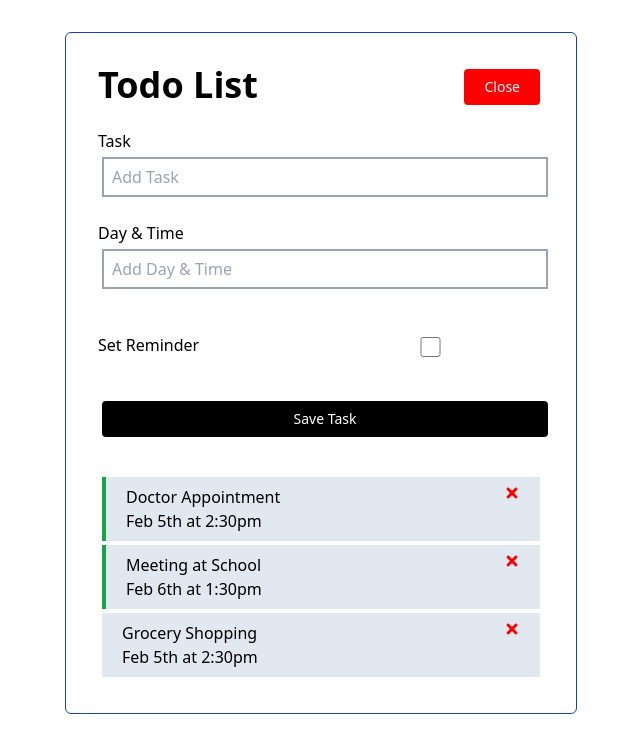
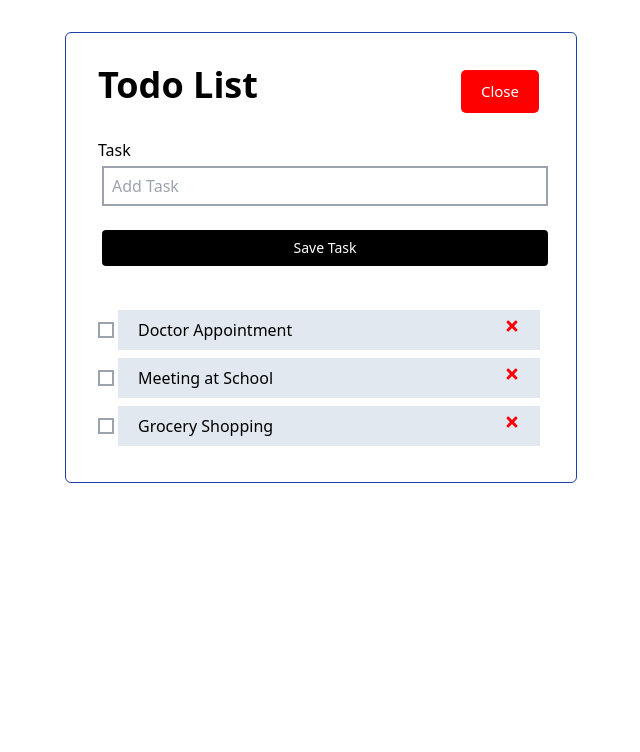
Before and after one commit to pnguyen46/reminder, a React (Create React App) app: page / in a window 1280 px wide. Both pictures are taken after a click on the button "Add". Shown: the top 752 px of the page, without its empty margins (319-959 px from the left). Built offline with nearby package versions, Linux system fonts and the light colour scheme.

Commit message:
redo front end

```diff
--- a/src/App.css
+++ b/src/App.css
@@ -423,7 +423,30 @@ html {
   margin: 0;
   padding: 0;
   font-family: Poppins, system-ui, sans-serif;
-};
+}
+
+.btn {
+  display: inline-block;
+  background: #000;
+  color: #fff;
+  border: none;
+  padding: 10px 20px;
+  margin: 5px;
+  border-radius: 5px;
+  cursor: pointer;
+  text-decoration: none;
+  font-size: 15px;
+  font-family: inherit;
+}
+
+.btn:focus {
+  outline: none;
+}
+
+.btn:active {
+  -webkit-transform: scale(0.98);
+          transform: scale(0.98);
+}
 
 *, ::before, ::after {
   --tw-border-spacing-x: 0;
@@ -570,6 +593,10 @@ html {
   margin: 0.25rem;
 }
 
+.m-auto {
+  margin: auto;
+}
+
 .my-8 {
   margin-top: 2rem;
   margin-bottom: 2rem;
@@ -614,8 +641,28 @@ html {
   height: 1.25rem;
 }
 
+.h-2 {
+  height: 0.5rem;
+}
+
+.h-7 {
+  height: 1.75rem;
+}
+
+.h-4 {
+  height: 1rem;
+}
+
 .w-full {
   width: 100%;
+}
+
+.w-2 {
+  width: 0.5rem;
+}
+
+.w-4 {
+  width: 1rem;
 }
 
 .max-w-lg {
@@ -628,6 +675,10 @@ html {
 
 .cursor-pointer {
   cursor: pointer;
+}
+
+.justify-center {
+  justify-content: center;
 }
 
 .justify-between {
@@ -677,6 +728,11 @@ html {
   border-color: rgb(22 163 74 / var(--tw-border-opacity));
 }
 
+.border-black {
+  --tw-border-opacity: 1;
+  border-color: rgb(0 0 0 / var(--tw-border-opacity));
+}
+
 .bg-black {
   --tw-bg-opacity: 1;
   background-color: rgb(0 0 0 / var(--tw-bg-opacity));
@@ -685,6 +741,11 @@ html {
 .bg-slate-200 {
   --tw-bg-opacity: 1;
   background-color: rgb(226 232 240 / var(--tw-bg-opacity));
+}
+
+.bg-red-500 {
+  --tw-bg-opacity: 1;
+  background-color: rgb(239 68 68 / var(--tw-bg-opacity));
 }
 
 .p-8 {
@@ -734,9 +795,22 @@ html {
   font-weight: 700;
 }
 
+.font-thin {
+  font-weight: 100;
+}
+
 .text-white {
   --tw-text-opacity: 1;
   color: rgb(255 255 255 / var(--tw-text-opacity));
+}
+
+.text-slate-400 {
+  --tw-text-opacity: 1;
+  color: rgb(148 163 184 / var(--tw-text-opacity));
+}
+
+.line-through {
+  text-decoration-line: line-through;
 }
 
 .filter {
--- a/src/App.tsx
+++ b/src/App.tsx
@@ -13,8 +13,7 @@ import { newTask } from "./components/AddTask";
 export interface task{
   id:number,
   text:string,
-  day:string,
-  reminder:boolean
+  completed:boolean
 }
 
 function App() {
@@ -23,26 +22,23 @@ function App() {
         {
             id:1,
             text:"Doctor Appointment",
-            day:"Feb 5th at 2:30pm",
-            reminder:true
+            completed:false
         },
         {
             id:2,
             text:"Meeting at School",
-            day:"Feb 6th at 1:30pm",
-            reminder:true
+            completed:false
         },
         {
             id:3,
             text:"Grocery Shopping",
-            day:"Feb 5th at 2:30pm",
-            reminder:false
+            completed:false
         }
     ]
   )
   const [addTask,setAddTask] = useState<boolean>(false);
 
-  //handlers
+  // handlers
   const createTask = (inputTask:newTask):void => {
     const id:number = Math.floor(Math.random() * 10000) + 1;
     const newTask:task = {id,...inputTask};
@@ -54,21 +50,22 @@ function App() {
     setTasks(tasks.filter((task:task) => task.id !== id))
   }
 
-  const toggleReminder = (id:number):void => {
+
+  const toggleComplete = (id:number):void => {
     setTasks(tasks.map((task:task) => {
       if(task.id === id){
-        return {...task,reminder:!task.reminder};
+        return {...task,completed:!task.completed}
       }else{
         return task;
       }
-    }));
+    }))
   }
 
   return (
     <div className="max-w-lg my-8 mx-auto overflow-auto min-h-300 border border-blue-800 p-8 rounded-md">
       <Header title='Todo List' addTask={addTask} onAdd={():void=> setAddTask(!addTask)}/>
       {addTask && (<AddTask makeTask={createTask}/>)}
-      {tasks.length > 0 ? <Tasks tasks={tasks} onDelete={deleteTask} onToggle={toggleReminder}/>:'Add Tasks'}
+      {tasks.length > 0 ? <Tasks tasks={tasks} onDelete={deleteTask} onCompleted={toggleComplete}/>:'Add Tasks'}
     </div>
   );
 }
--- a/src/components/AddTask.tsx
+++ b/src/components/AddTask.tsx
@@ -2,18 +2,15 @@ import { ChangeEvent, FormEvent, useState } from "react"
 
 export interface newTask{
   text:string,
-  day:string,
-  reminder:boolean
+  completed:boolean
 }
 
 export interface Props{
-  makeTask:({text,day,reminder}:newTask) => void
+  makeTask:({text}:newTask) => void
 }
 
 const AddTask = ({makeTask}:Props) => {
   const [text,setText] = useState<string>('');
-  const [day,setDay] = useState<string>('');
-  const [reminder,setReminder] = useState<boolean>(false);
 
 
   const submitTask = (event:FormEvent<HTMLFormElement>):void => {
@@ -22,10 +19,8 @@ const AddTask = ({makeTask}:Props) => {
       alert("Please enter a task");
       return;
     }
-    makeTask({text,day,reminder});
+    makeTask({text,completed:false});
     setText('');
-    setDay('');
-    setReminder(false);
   }
   return (
     <form action="" className="mb-10" onSubmit={submitTask}>
@@ -33,14 +28,6 @@ const AddTask = ({makeTask}:Props) => {
             <label htmlFor="task" className="block">Task</label>
             <input value={text} onChange={(event:ChangeEvent<HTMLInputElement>):void => setText(event.target.value)} type="text" placeholder="Add Task" id="task" className="w-full h-10 m-1 py-1 px-2 text-base border-2 border-gray-400" />
         </div>
-        <div className="mb-10">
-            <label htmlFor="time">Day & Time</label>
-            <input value={day} onChange={(event:ChangeEvent<HTMLInputElement>):void => setDay(event.target.value)} type="text" placeholder="Add Day & Time" id="time" className="w-full h-10 m-1 py-1 px-2 text-base border-2 border-gray-400" />
-        </div>
-        <div className="mb-10 flex align-middle justify-between">
-            <label htmlFor="reminder" className="flex-1">Set Reminder</label>
-            <input checked={reminder} onChange={(event) => setReminder(event.currentTarget.checked)} type="checkbox" id="reminder" className="w-full h-5 m-1 py-1 px-2 text-base border-2 border-gray-400 flex-1" />
-        </div>
         <input type="submit" value='Save Task' className="bg-black text-white border-none py-2 px-5 m-1 rounded cursor-pointer text-sm active:scale-95 focus:outline-none block w-full"/>
     </form>
   )
--- a/src/components/Button.tsx
+++ b/src/components/Button.tsx
@@ -5,7 +5,7 @@ export interface Props{
 }
 const Button = ({onAdd,text,color = 'steelblue'}:Props) => {
   return (
-    <button onClick={onAdd} style={{backgroundColor:color}} className="bg-black text-white border-none py-2 px-5 m-1 rounded cursor-pointer text-sm active:scale-95 focus:outline-none">{text}</button>
+    <button onClick={onAdd} style={{backgroundColor:color}} className="btn">{text}</button>
   )
 }
 
--- a/src/components/Task.tsx
+++ b/src/components/Task.tsx
@@ -7,18 +7,25 @@ import {task} from "../App"
 export interface Props{
     task:task,
     onDelete:(id:number) => void,
-    onToggle:(id:number) => void
+    onCompleted:(id:number) => void
 }
 
-const Task = ({task,onDelete,onToggle}:Props) => {
+const Task = ({task,onDelete,onCompleted}:Props) => {
   return (
-    <div className={`bg-slate-200 m-1 py-2 px-5 cursor-pointer ${task.reminder ? 'border-l-4 border-green-600' : ''}`} onDoubleClick={() => onToggle(task.id)}>
-        <h3 className="flex align-middle justify-between">
-            {task.text}
-            <FaTimes style={{color:"red",cursor:"pointer"}} onClick={() => onDelete(task.id)}/>
-        </h3>
-        <p>{task.day}</p>
-    </div>
+    <>
+      <div className="flex">
+        <button onClick={() => onCompleted(task.id)} className={`border-2 border-gray-400 w-4 h-4 m-auto ${task.completed? 'bg-red-500':''}`}></button>
+        <div className="bg-slate-200 m-1 py-2 px-5 cursor-pointer flex-1">
+              <section>
+                <h3 className="flex align-middle justify-between">
+                    <span className={`${task.completed?'line-through text-slate-400':''}`}>{task.text}</span>
+                    <FaTimes style={{color:"red",cursor:"pointer"}} onClick={() => onDelete(task.id)}/>
+                </h3>
+              </section>
+        </div>
+      </div>
+    </>
+
   )
 }
 
--- a/src/components/Tasks.tsx
+++ b/src/components/Tasks.tsx
@@ -7,14 +7,14 @@ import Task from "./Task"
 export interface Props{
     tasks:task[],
     onDelete:(id:number) => void,
-    onToggle:(id:number) => void
+    onCompleted:(id:number) => void
 }
 
-const Tasks = ({tasks,onDelete,onToggle}:Props) => {
+const Tasks = ({tasks,onDelete,onCompleted}:Props) => {
   return (
     <>
         {tasks.map((task:task) => (
-          <Task key={task.id} task={task} onDelete={onDelete} onToggle={onToggle}/>
+          <Task key={task.id} task={task} onCompleted={onCompleted} onDelete={onDelete}/>
         ))}
     </>
   )
--- a/src/index.css
+++ b/src/index.css
@@ -9,5 +9,25 @@
     margin: 0;
     padding: 0;
     font-family: Poppins, system-ui, sans-serif;
-  };
+  }
+  .btn {
+    display: inline-block;
+    background: #000;
+    color: #fff;
+    border: none;
+    padding: 10px 20px;
+    margin: 5px;
+    border-radius: 5px;
+    cursor: pointer;
+    text-decoration: none;
+    font-size: 15px;
+    font-family: inherit;
+  }
+  .btn:focus {
+    outline: none;
+  }
+
+  .btn:active {
+    transform: scale(0.98);
+  }
 }
```
